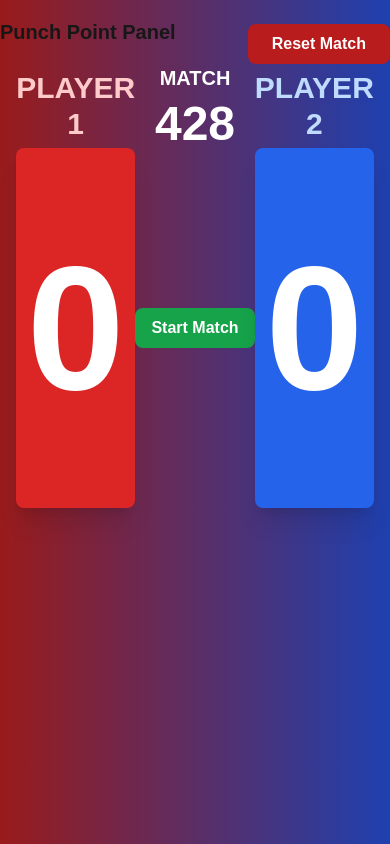
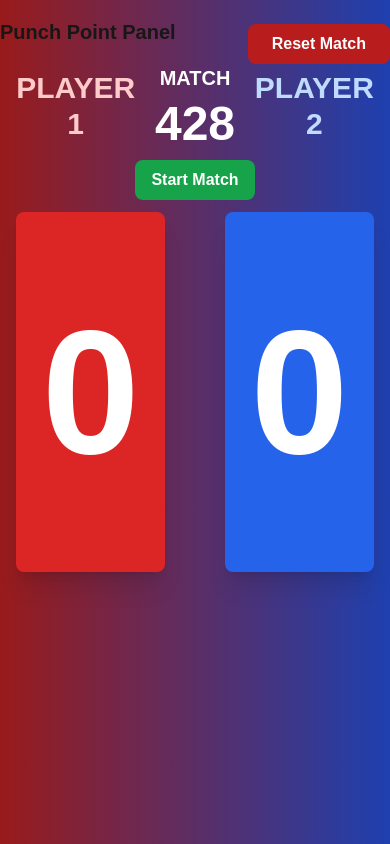
Before and after one commit to agnibyte/Punch-Point-Panel, a Next.js app: page /setup in a window 390 px wide. Built offline with nearby package versions, Linux system fonts and the light colour scheme.

Commit message:
layout chnages

```diff
--- a/components/Scoreboard.js
+++ b/components/Scoreboard.js
@@ -127,11 +127,27 @@ export default function Scoreboard() {
             player 2
           </div>
         </div>
+        <div className="block md:hidden flex flex-col items-center w-5/12 my-3">
+          <Timer
+            duration={120}
+            onTimerEnd={handleTimerEnd}
+            timeLeft={timeLeft}
+            setTimeLeft={setTimeLeft}
+            isRunning={isRunning}
+            setIsRunning={setIsRunning}
+            intervalId={intervalId}
+            setIntervalId={setIntervalId}
+            handleReset={handleReset}
+            isMatchStart={isMatchStart}
+            setIsMatchStart={setIsMatchStart}
+            setRoundScores={setRoundScores}
+          />
+        </div>
 
         {/* Scores and Timer */}
         <div className="flex items-center justify-between w-full">
           {/* Red Score */}
-          <div className="flex flex-col items-center w-1/3">
+          <div className="flex flex-col items-center w-5/12 md:w-1/3">
             <div
               className={`bg-red-600  text-white  text-[11rem] font-extrabold rounded-lg w-full py-12 text-center shadow-xl `}
             >
@@ -148,7 +164,7 @@ export default function Scoreboard() {
           </div>
 
           {/* Timer */}
-          <div className="flex flex-col items-center w-1/3">
+          <div className="hidden md:flex flex-col items-center w-1/3">
             <Timer
               duration={120}
               onTimerEnd={handleTimerEnd}
@@ -166,7 +182,7 @@ export default function Scoreboard() {
           </div>
 
           {/* Blue Score */}
-          <div className="flex flex-col items-center w-1/3">
+          <div className="flex flex-col items-center w-5/12 md:w-1/3">
             <div className="bg-blue-600 text-white text-[11rem] font-extrabold rounded-lg w-full py-12 text-center shadow-xl">
               {blueScore}
             </div>
@@ -180,8 +196,6 @@ export default function Scoreboard() {
             )}
           </div>
         </div>
-
-
       </div>
     </div>
   );
--- a/components/Timer.js
+++ b/components/Timer.js
@@ -88,7 +88,7 @@ export default function Timer({
               Resume
             </button>
           )}
-          <div className="mt-4">
+          {/* <div className="mt-4">
             <button
               onClick={handleAddTime}
               className="bg-gray-500 text-white font-bold py-2 px-4 rounded-lg mx-2"
@@ -101,7 +101,7 @@ export default function Timer({
             >
               -10s
             </button>
-          </div>
+          </div> */}
           {/* <button
             onClick={handleReset}
             className="mt-6 bg-red-700 text-white font-bold py-2 px-6 rounded-lg"
```
